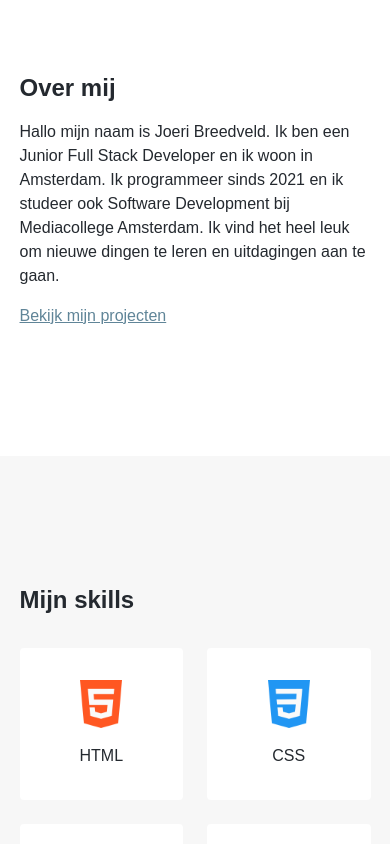
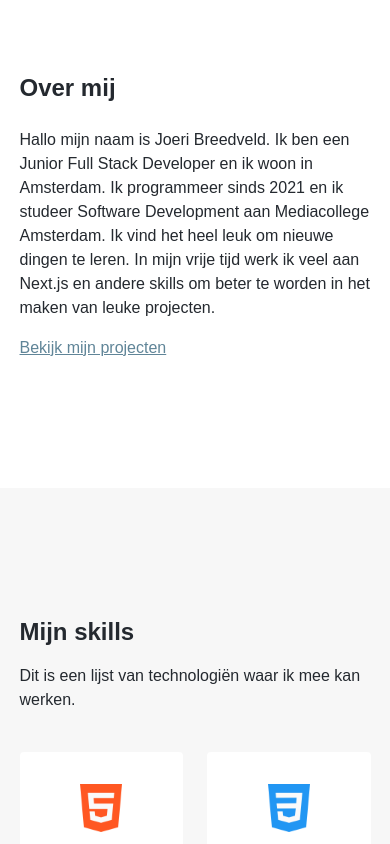
Before and after one commit to joeribreedveld/portfolio-website-v4, a Next.js app: page / in a window 390 px wide. Shown: the part 900-1744 px from the top of the page. Built offline with nearby package versions, Linux system fonts and the light colour scheme.

Commit message:
feat(skills): add nextjs to skill list and change some paddings and add section descriptions

```diff
--- a/categories/About.tsx
+++ b/categories/About.tsx
@@ -6,10 +6,10 @@ function About() {
 	return (
 		<>
 			<section className='page-padding-x page-padding-y bg-white' id='about'>
-				<h2 className='font-bold text-2xl mb-4'>Over mij</h2>
+				<h2 className='font-bold text-2xl mb-6'>Over mij</h2>
 				<p className='mb-4'>
-					Hallo mijn naam is Joeri Breedveld. Ik ben een Junior Full Stack Developer en ik woon in Amsterdam. Ik programmeer sinds 2021 en ik studeer ook Software Development bij
-					Mediacollege Amsterdam. Ik vind het heel leuk om nieuwe dingen te leren en uitdagingen aan te gaan.
+					Hallo mijn naam is Joeri Breedveld. Ik ben een Junior Full Stack Developer en ik woon in Amsterdam. Ik programmeer sinds 2021 en ik studeer Software Development aan Mediacollege
+					Amsterdam. Ik vind het heel leuk om nieuwe dingen te leren. In mijn vrije tijd werk ik veel aan Next.js en andere skills om beter te worden in het maken van leuke projecten.
 				</p>
 				<Link to='projects' spy={true} smooth={true} offset={-70} duration={500}>
 					<p className='text-primary underline hover:cursor-pointer hover:text-secondary'>Bekijk mijn projecten</p>
--- a/categories/Experience.tsx
+++ b/categories/Experience.tsx
@@ -24,7 +24,8 @@ function Experience() {
 	return (
 		<>
 			<section className='page-padding-x page-padding-y bg-gray' id='experience'>
-				<h2 className='font-bold text-2xl mb-8'>Mijn werkervaring</h2>
+				<h2 className='font-bold text-2xl mb-4'>Mijn werkervaring</h2>
+				<p className='pb-10 md:w-1/2'>Dit is een lijst met bedrijven waar ik heb gewerkt. Klik op meer informatie voor een detail pagina per bedrijf.</p>
 				<ul className='grid grid-cols-1 md:grid-cols-2 gap-x-8 gap-y-16'>{experienceList}</ul>
 			</section>
 		</>
--- a/categories/Projects.tsx
+++ b/categories/Projects.tsx
@@ -21,7 +21,10 @@ function Projects() {
 	return (
 		<>
 			<section className='page-padding-x page-padding-y bg-white' id='projects'>
-				<h2 className='font-bold text-2xl mb-8'>Mijn projecten</h2>
+				<h2 className='font-bold text-2xl mb-4'>Mijn projecten</h2>
+				<p className='pb-10 md:w-1/2'>
+					Dit is een lijst van projecten die ik heb gemaakt. Je kan per project op meer informatie klikken voor een aparte pagina per project met meer informatie.
+				</p>
 				<ul className='grid grid-cols-1 md:grid-cols-2 xl:grid-cols-3 gap-x-8 gap-y-16'>{projectList}</ul>
 			</section>
 		</>
--- a/categories/Skills.tsx
+++ b/categories/Skills.tsx
@@ -17,7 +17,8 @@ function Skills() {
 	return (
 		<>
 			<section className='page-padding-x page-padding-y bg-gray' id='skills'>
-				<h2 className='font-bold text-2xl mb-8'>Mijn skills</h2>
+				<h2 className='font-bold text-2xl mb-4'>Mijn skills</h2>
+				<p className='pb-10'>Dit is een lijst van technologiën waar ik mee kan werken.</p>
 				<ul className='grid grid-cols-2 md:grid-cols-4 gap-6 mb-8'>{skillList}</ul>
 				<a href='https://github.com/joeribreedveld' target='_blank' className='text-primary underline hover:text-secondary'>
 					Check mijn GitHub
--- a/public/json/skills.json
+++ b/public/json/skills.json
@@ -63,5 +63,10 @@
 		"id": "13",
 		"name": "MongoDB",
 		"img": "/img/skills/mongodb.png"
+	},
+	{
+		"id": "14",
+		"name": "Next.js",
+		"img": "/img/skills/next.png"
 	}
 ]
```
Also changed, not shown: public/img/skills/next.png (added).
